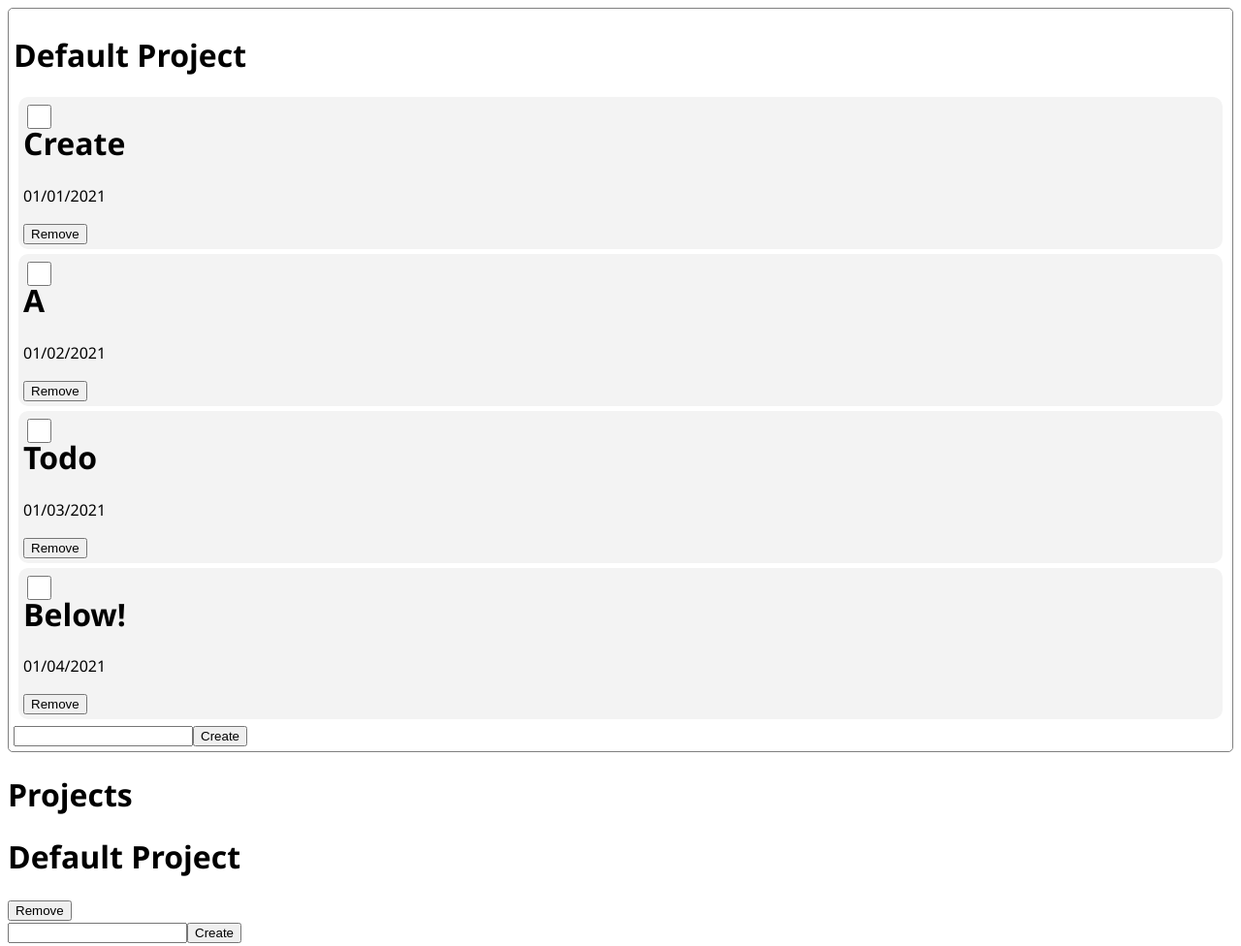
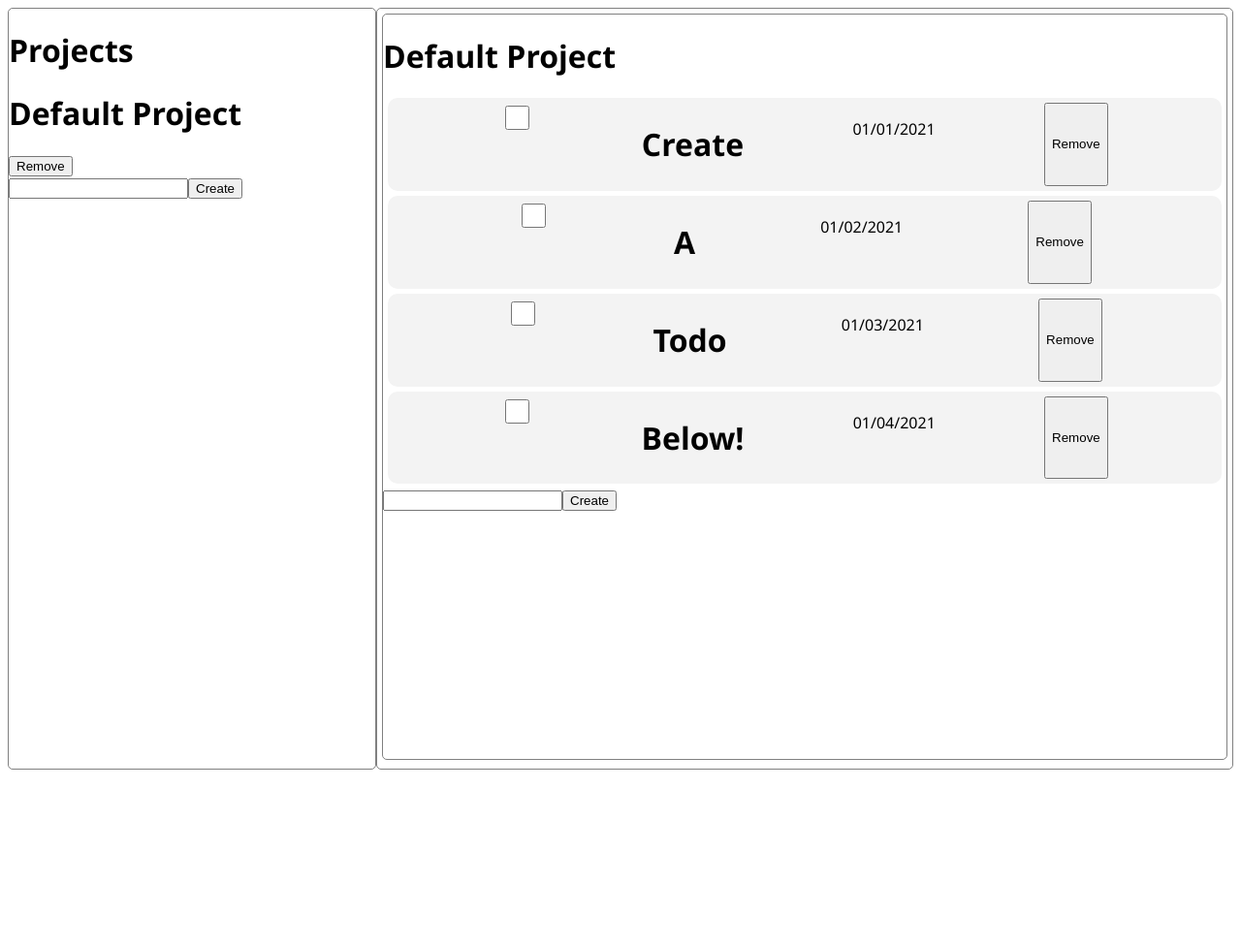
Before and after one commit to Aayush-S/todo-list, a website built with webpack: page dist/index.html in a window 1280 px wide. Shown: the whole page at 97% size. After the commit the page ends 800 px from the top, so only its background shows below. Built offline with nearby package versions, Linux system fonts and the light colour scheme.

Commit message:
Implement flexbox and basic styling

```diff
--- a/src/UI.js
+++ b/src/UI.js
@@ -189,13 +189,15 @@ function initHomePage() {
     header.classList.add('header');
     content.append(header);
 
+    const projectsListContainer = document.createElement('div');
+    projectsListContainer.classList.add('projects-list-container');
+    content.append(projectsListContainer);
+
     const projectContainer = document.createElement('div');
     projectContainer.classList.add('project-container');
     content.append(projectContainer);
 
-    const projectsListContainer = document.createElement('div');
-    projectsListContainer.classList.add('projects-list-container');
-    content.append(projectsListContainer);
+
 }
 
 export { initHomePage, renderProject, renderProjectsList };
--- a/src/index.js
+++ b/src/index.js
@@ -22,12 +22,3 @@ if (projectsList.length === 0) {
 initHomePage();
 renderProjectsList(projectsList);
 renderProject(projectsList[0], projectsList);
-
-const projectRemoveBtns = document.querySelectorAll('.todo-list-remove-btn');
-projectRemoveBtns.forEach(btn => {
-    btn.addEventListener('click', function (e) {
-        projectsList.splice(e.target.parentElement.dataset.key, 1);
-        renderProjectsList(projectsList);
-        updateLocalStorage(projectsList);
-    });
-});
--- a/src/style.css
+++ b/src/style.css
@@ -1,11 +1,27 @@
 html {
     font-family: 'Segoe UI', Tahoma, Geneva, Verdana, sans-serif;
+}
+body, html {
+    height: 99%;
+}
+#content {
+    display: flex;
+    width: 100%;
+    height: 100%;
+}
+
+.project-container {
+    border: 1px solid gray;
+    border-radius: 5px;
+    width: 70%;
+    height: 100%;
 }
 
 .project {
     border: 1px solid gray;
     border-radius: 5px;
-    padding: 5px;
+    margin: 5px;
+    height: 98%;
 }
 
 .todo-item {
@@ -13,12 +29,22 @@ html {
     border-radius: 10px;
     padding: 5px;
     margin: 5px;
+    display: flex;
+    justify-content: space-evenly;
 }
 
 /* Hide the browser's default checkbox */
 .status-check {
-    position: absolute;
     cursor: pointer;
     height: 25px;
     width: 25px;
 }
+
+/* ------------------------------------------------ */
+
+.projects-list-container {
+    width: 30%;
+    height: 100%;
+    border: 1px solid gray;
+    border-radius: 5px;
+}
```
